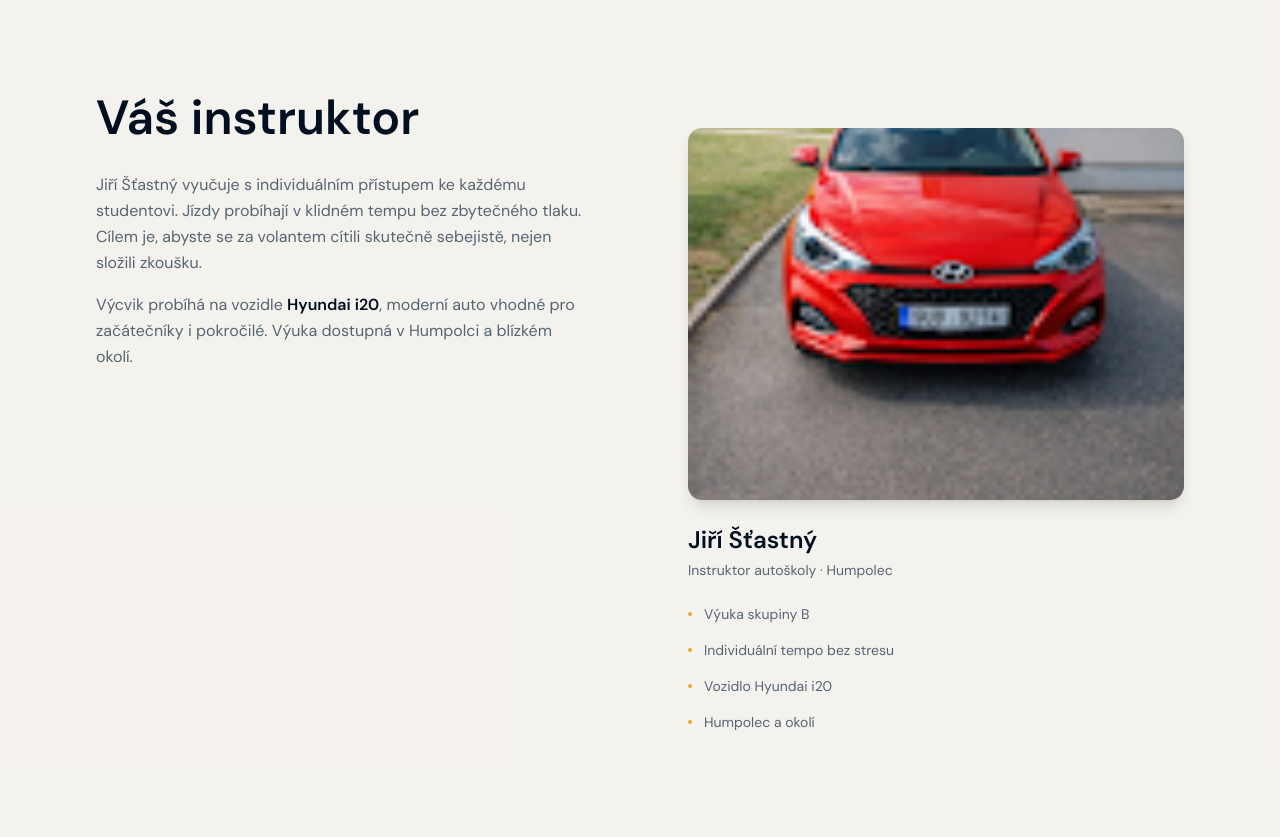
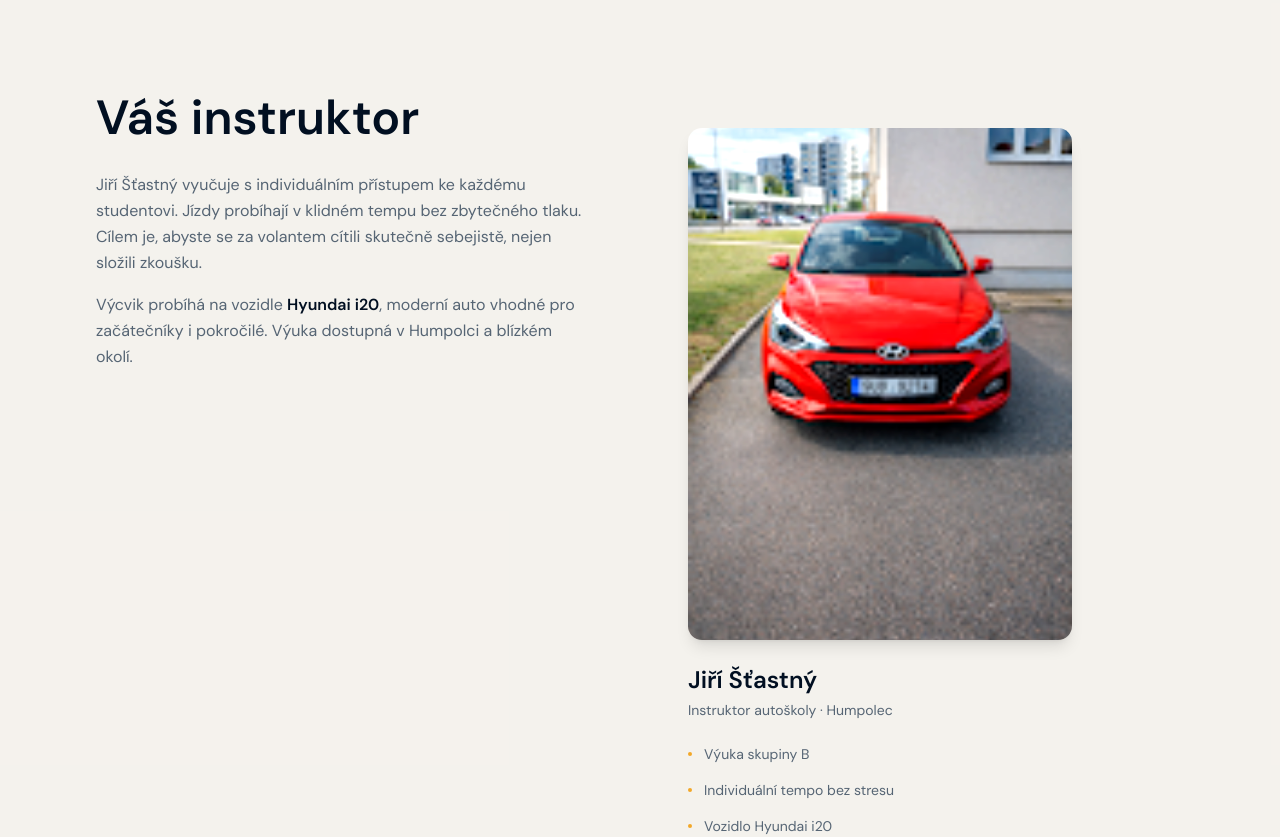
Before and after one commit to sznapiGoat/stastnyDemo, a Next.js app: page / in a window 1280 px wide. Shown: the part 760-1597 px from the top of the page. Built offline with nearby package versions, Linux system fonts and the light colour scheme.

Commit message:
fix: make Hyundai photo clear and visible - portrait crop, brightness boost
Photo is portrait but was squeezed into a 4:3 box (heavy crop). Switch to
3:4 aspect to show the full car and add brightness/contrast/saturation filter.

Co-Authored-By: Claude Opus 4.8 <noreply@anthropic.com>

```diff
--- a/components/about-section.tsx
+++ b/components/about-section.tsx
@@ -53,13 +53,13 @@ export function AboutSection() {
             transition={{ duration: 0.65, ease, delay: 0.08 }}
             className="flex flex-col gap-6 pt-2 lg:pt-10"
           >
-            <div className="group relative aspect-[4/3] w-full overflow-hidden rounded-xl shadow-lg">
+            <div className="group relative aspect-[3/4] w-full max-w-sm overflow-hidden rounded-xl shadow-lg bg-secondary">
               <Image
                 src="/auto1.png"
                 alt="Výcvikové vozidlo Hyundai i20"
                 fill
-                className="object-cover object-center transition-transform duration-700 ease-out group-hover:scale-105"
-                sizes="(max-width: 1024px) 100vw, 50vw"
+                className="object-cover object-center [filter:brightness(1.12)_contrast(1.06)_saturate(1.1)] transition-transform duration-700 ease-out group-hover:scale-105"
+                sizes="(max-width: 1024px) 100vw, 384px"
               />
             </div>
             <div>
```
